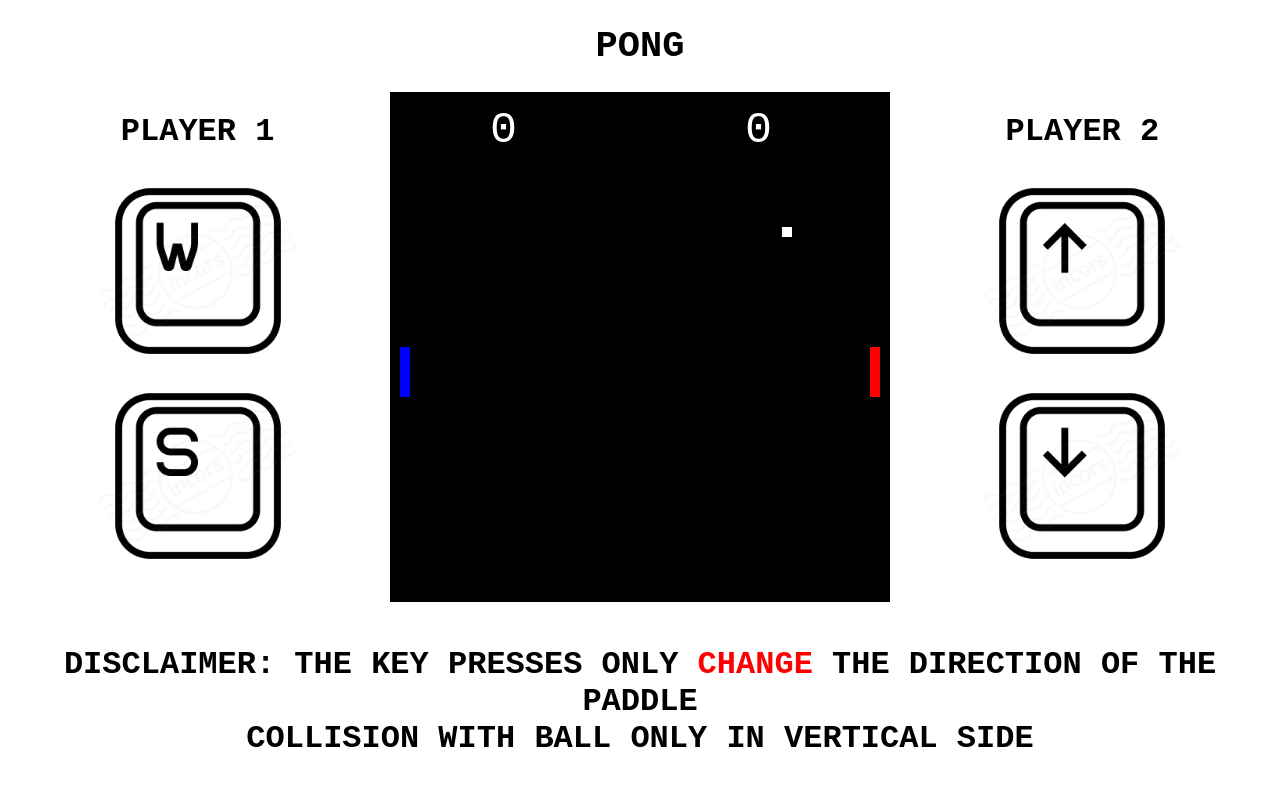
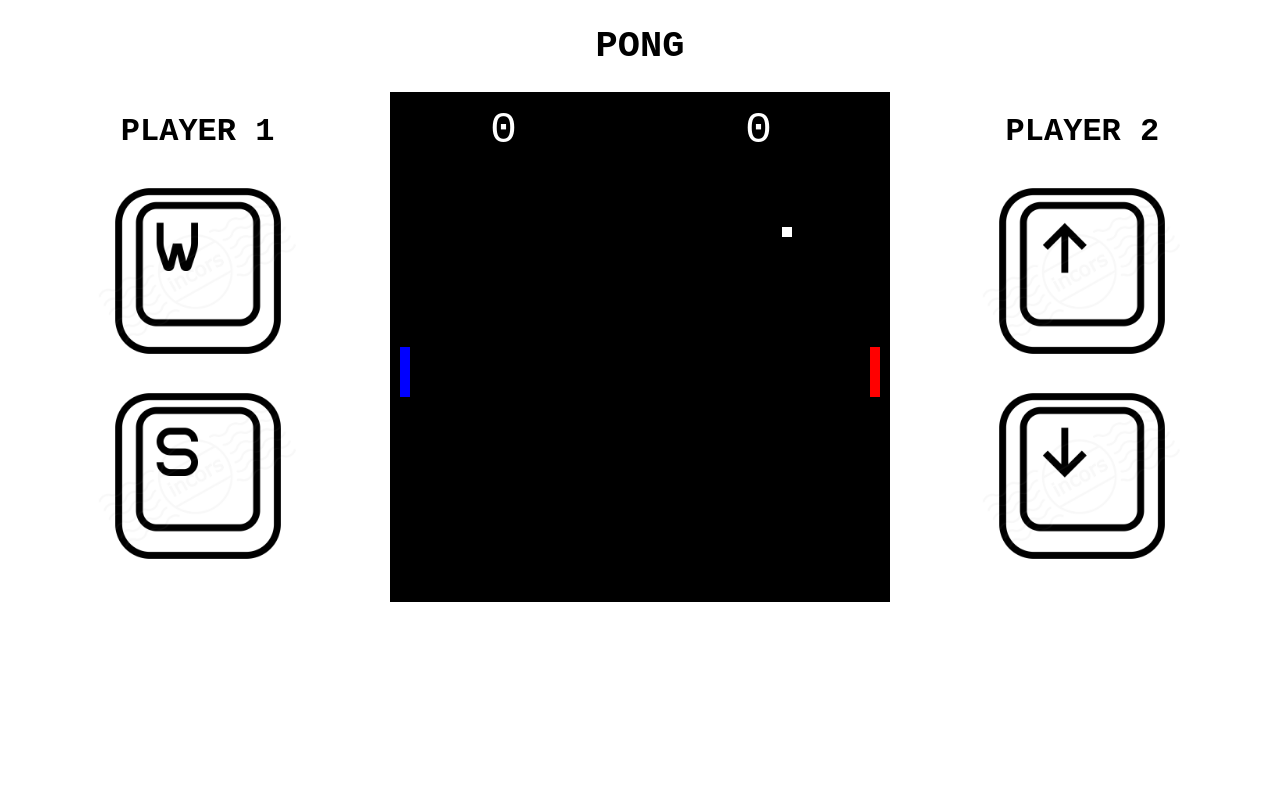
Before and after one commit to Nyanduck72/Pong, a plain HTML site: page pong/index.html in a window 1280 px wide. Drawn offline with Linux system fonts and the light colour scheme.

Commit message:
Update index.html

```diff
--- a/pong/index.html
+++ b/pong/index.html
@@ -23,9 +23,6 @@
         <img src="../img/keyboard_key_down.png" alt="" height="200px" width="200px">
     </div>
     <div style="text-align: center;">    <canvas id="board"></canvas>    </div>
-    <br>
-    <h1><strong>DISCLAIMER: THE KEY PRESSES ONLY <span style="color: red;">CHANGE</span>
-        THE DIRECTION OF THE PADDLE<br>COLLISION WITH BALL ONLY IN VERTICAL SIDE</strong></h1>
 
 </body>
 </html>
```
